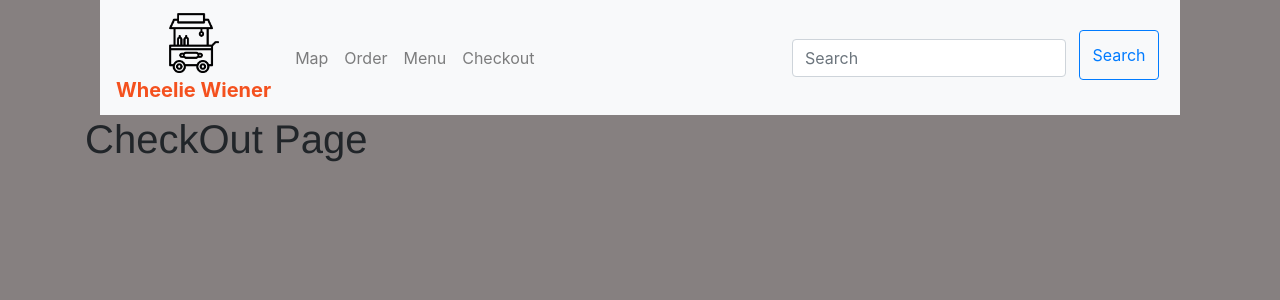
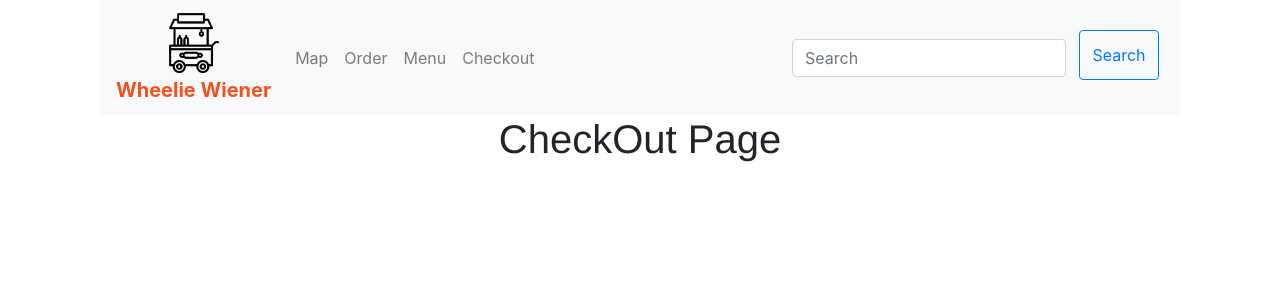
Before and after one commit to nataliagourova/AD320-power-team, a React (Create React App) app in the folder frontend/: page /customer/checkout in a window 1280 px wide. Shown: the top 300 px of the page. Built offline with nearby package versions, Linux system fonts and the light colour scheme; what react-google-maps would draw is missing.

Commit message:
Added  .custMenuOrder & .checkOut

```diff
--- a/frontend/src/customer/Customer.css
+++ b/frontend/src/customer/Customer.css
@@ -1,8 +1,10 @@
-.custHome{
+.custHome, .custMenuOrder, .checkOut{
    text-align: center;
    background-color: white;
+   min-height: 100vh;
 }
-/* GoogleMaps.js CSS */
+
+/* --------------GoogleMaps.js CSS----------------- */
 .g-infoWindow > Button{
    width: auto;
    height: auto;
```
